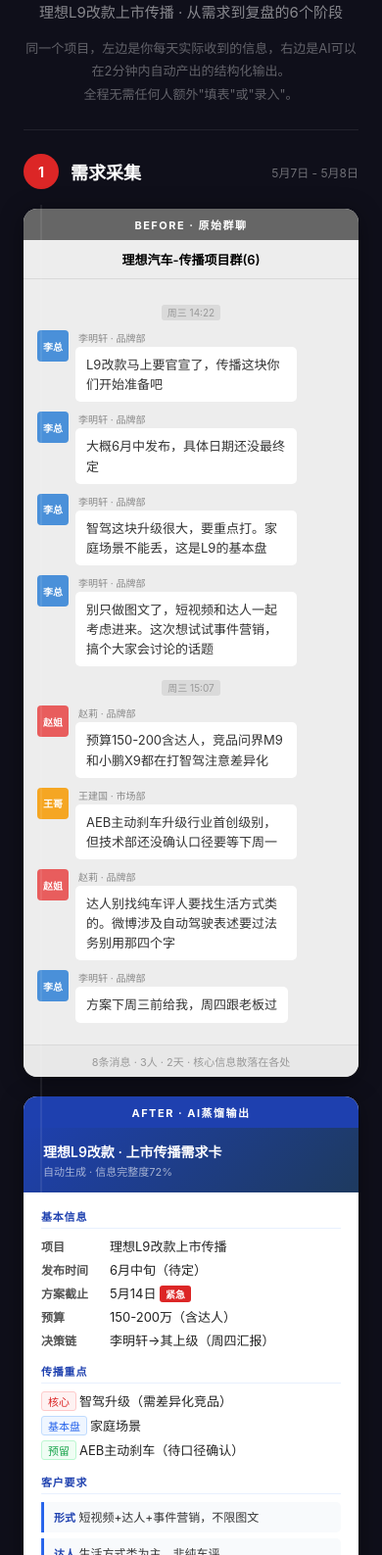
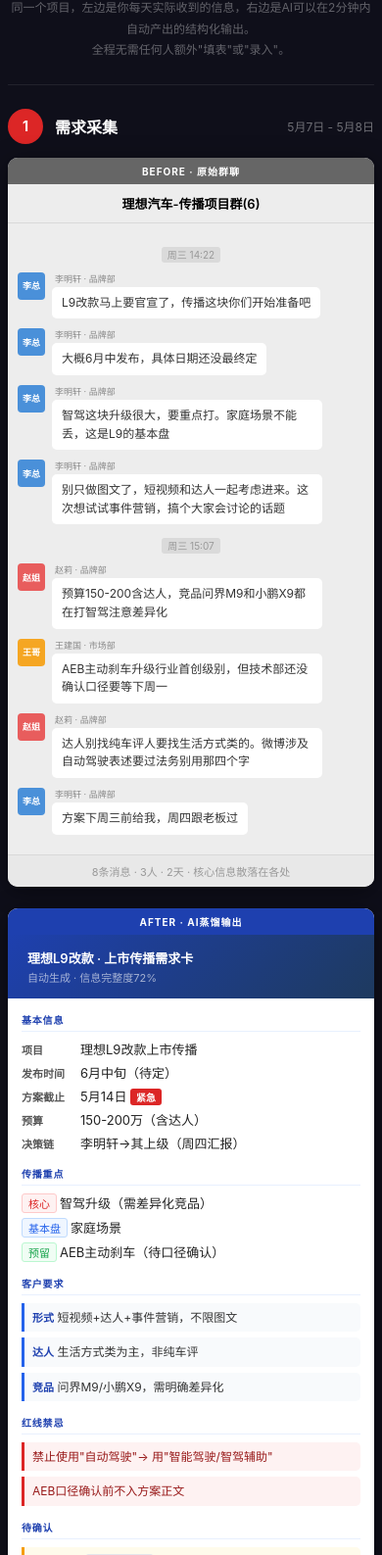
Before and after one commit to cziyan-arch/pages, a plain HTML site: page ai-collab-brief/demo.html in a window 390 px wide. Shown: the part 84-1671 px from the top of the page at 98% size. Drawn offline with Linux system fonts and the light colour scheme.

Commit message:
Improve mobile responsiveness

```diff
--- a/ai-collab-brief/demo.html
+++ b/ai-collab-brief/demo.html
@@ -379,8 +379,42 @@ body {
 }
 
 @media (max-width: 900px) {
+  body { padding: 20px 12px; }
+  .page-header h1 { font-size: 20px; }
+  .page-header .subtitle { font-size: 13px; }
+  .page-header .desc { font-size: 12px; }
   .comparison { grid-template-columns: 1fr; }
-  .summary-grid { grid-template-columns: 1fr; }
+  .summary-grid { grid-template-columns: repeat(2, 1fr); }
+  .stage { margin-bottom: 36px; }
+  .stage-header { margin-bottom: 14px; }
+  .stage-title { font-size: 16px; }
+  .stage-connector { display: none; }
+  .panel { border-radius: 10px; }
+  .panel-before { margin-bottom: 12px; }
+  .chat-area { padding: 10px 10px; }
+  .bubble { font-size: 13px; padding: 7px 10px; }
+  .msg-name { font-size: 9px; }
+  .avatar { width: 28px; height: 28px; font-size: 9px; }
+  .output-area { padding: 14px 14px; }
+  .card-title { font-size: 10px; }
+  .item-block { font-size: 12px; padding: 5px 8px; }
+  .field-row { font-size: 12px; }
+  .field-label { min-width: 60px; font-size: 11px; }
+  .summary-section { padding: 20px 16px; }
+  .summary-section h2 { font-size: 15px; }
+  .summary-card { padding: 14px 10px; }
+  .summary-card .num { font-size: 24px; }
+  .summary-card .unit { font-size: 11px; }
+  .label-bar { font-size: 10px; letter-spacing: 1px; padding: 6px 12px; }
+}
+@media (max-width: 400px) {
+  body { padding: 12px 8px; }
+  .page-header h1 { font-size: 18px; }
+  .comparison { gap: 10px; }
+  .summary-grid { grid-template-columns: repeat(2, 1fr); gap: 8px; }
+  .msg-content { max-width: 78%; }
+  .bubble { font-size: 12px; }
+  .output-header h3 { font-size: 13px; }
 }
 </style>
 </head>
```
